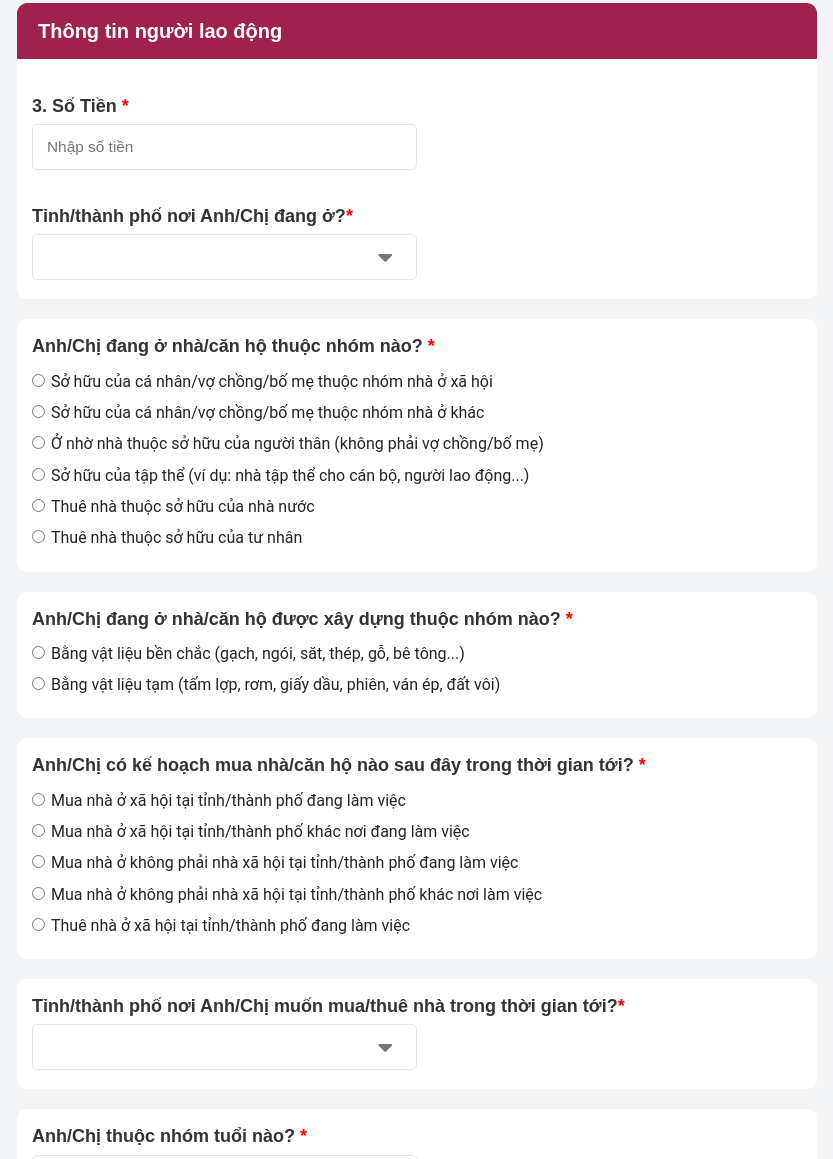
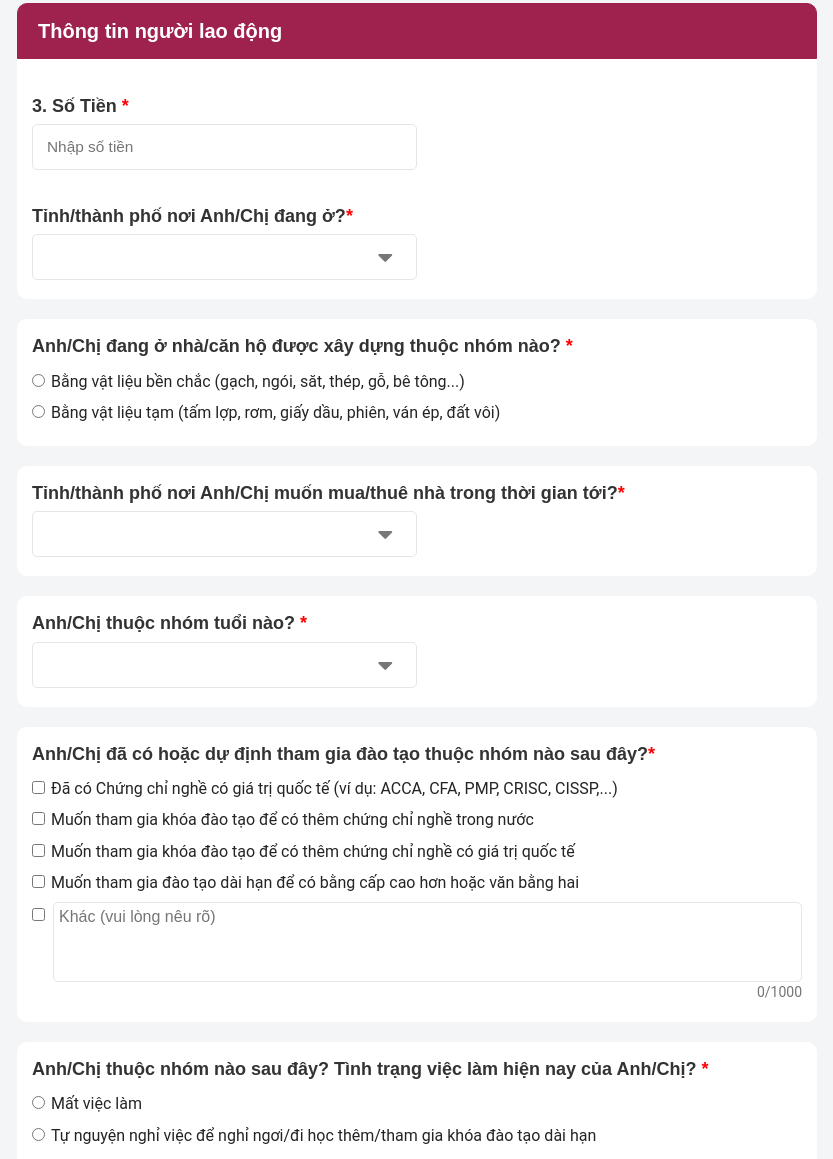
Before and after one commit to TranBason-241/b4-survey-laodong, a plain HTML site: page index.html in a window 1280 px wide. Shown: the part 508-1667 px from the top of the page, without its empty margins (223-1056 px from the left). Drawn offline with nearby package versions, Linux system fonts and the light colour scheme; some packages are replaced by stand-ins of ours; no server answers; a script that the page names is missing; files whose address does not match are found by name.

Commit message:
cty 19-4

```diff
--- a/assets/scss/index.scss
+++ b/assets/scss/index.scss
@@ -457,6 +457,19 @@ input[type="number"] {
     font-size: 18px !important;
     line-height: 140% !important;
 }
+.swal2-popup .swal2-styled {
+    font-family: "Arial";
+    font-style: normal;
+    font-weight: 700;
+    font-size: 18px;
+    line-height: 150%;
+}
+.social-share-pop {
+    gap: 10px;
+    display: flex;
+    align-items: center;
+    justify-content: center;
+}
 @media (max-width: 576px) {
     .pc {
         display: none;
--- a/index.html
+++ b/index.html
@@ -231,34 +231,6 @@
                   </div>
 
                   <div class="card">
-                    <div class="form-group" id="q-2" name="q-2" groupRadioRules="required">
-                      <p class="question">
-                        Anh/Chị đang ở nhà/căn hộ thuộc nhóm nào?
-                        <span style="color: red">*</span>
-                      </p>
-
-                      <input type="radio" id="q-2-1" name="q-2" value="Sở hữu của cá nhân/vợ chồng/bố mẹ thuộc nhóm nhà ở xã hội" />
-                      <label for="html">Sở hữu của cá nhân/vợ chồng/bố mẹ thuộc nhóm nhà ở xã hội</label><br />
-
-                      <input type="radio" id="q-2-2" name="q-2" value="Sở hữu của cá nhân/vợ chồng/bố mẹ thuộc nhóm nhà ở khác" />
-                      <label for="css">Sở hữu của cá nhân/vợ chồng/bố mẹ thuộc nhóm nhà ở khác</label><br />
-
-                      <input type="radio" id="q-2-3" name="q-2" value="Ở nhờ nhà thuộc sở hữu của người thân (không phải vợ chồng/bố mẹ)" />
-                      <label for="javascript">Ở nhờ nhà thuộc sở hữu của người thân (không phải vợ chồng/bố mẹ)</label><br />
-
-                      <input type="radio" id="q-2-4" name="q-2" value="Sở hữu của tập thể (ví dụ: nhà tập thể cho cán bộ, người lao động...)" />
-                      <label for="javascript">Sở hữu của tập thể (ví dụ: nhà tập thể cho cán bộ, người lao động...)</label>
-                      <br />
-                      <input type="radio" id="q-2-5" name="q-2" value="Thuê nhà thuộc sở hữu của nhà nước" />
-                      <label for="javascript">Thuê nhà thuộc sở hữu của nhà nước</label>
-                      <br />
-                      <input type="radio" id="q-2-6" name="q-2" value="Thuê nhà thuộc sở hữu của tư nhân" />
-                      <label for="javascript">Thuê nhà thuộc sở hữu của tư nhân</label>
-                      <p class="form-message"></p>
-                    </div>
-                  </div>
-
-                  <div class="card">
                     <div class="form-group" id="q-3" name="q-3" groupRadioRules="required">
                       <p class="question">
                         Anh/Chị đang ở nhà/căn hộ được xây dựng thuộc nhóm nào?
@@ -279,41 +251,6 @@
                     </div>
                   </div>
 
-                  <div class="card">
-                    <div class="form-group" id="q-4" name="q-4" groupRadioRules="required">
-                      <p class="question">
-                        Anh/Chị có kế hoạch mua nhà/căn hộ nào sau đây trong thời gian tới?
-                        <span style="color: red">*</span>
-                      </p>
-                      <input
-                        type="radio"
-                        id="q-4-1"
-                        name="q-4"
-                        value="Mua nhà ở xã hội tại tỉnh/thành phố đang làm
-                        việc"
-                      />
-                      <label for="html">Mua nhà ở xã hội tại tỉnh/thành phố đang làm việc</label><br />
-                      <input
-                        type="radio"
-                        id="q-4-2"
-                        name="q-4"
-                        value="Mua nhà ở xã hội tại tỉnh/thành phố khác nơi đang làm
-                        việc"
-                      />
-                      <label for="css">Mua nhà ở xã hội tại tỉnh/thành phố khác nơi đang làm việc</label>
-                      <br />
-                      <input type="radio" id="q-4-3" name="q-4" value="Mua nhà ở không phải nhà xã hội tại tỉnh/thành phố đang làm việc" />
-                      <label for="css">Mua nhà ở không phải nhà xã hội tại tỉnh/thành phố đang làm việc</label>
-                      <br />
-                      <input type="radio" id="q-4-4" name="q-4" value="Mua nhà ở không phải nhà xã hội tại tỉnh/thành phố khác nơi làm việc" />
-                      <label for="css">Mua nhà ở không phải nhà xã hội tại tỉnh/thành phố khác nơi làm việc</label>
-                      <br />
-                      <input type="radio" id="q-4-5" name="q-4" value="Thuê nhà ở xã hội tại tỉnh/thành phố đang làm việc" />
-                      <label for="css">Thuê nhà ở xã hội tại tỉnh/thành phố đang làm việc</label>
-                      <br />
-                      <p class="form-message"></p>
-                    </div>
-                  </div>
                   <div class="card">
                     <div class="form-group" name="q-6" id="q-6">
                       <p class="question">Tỉnh/thành phố nơi Anh/Chị muốn mua/thuê nhà trong thời gian tới?<span style="color: red">*</span></p>
```
Also changed, not shown: assets/css/main.css, assets/js/main.min.js, 1 other file.
